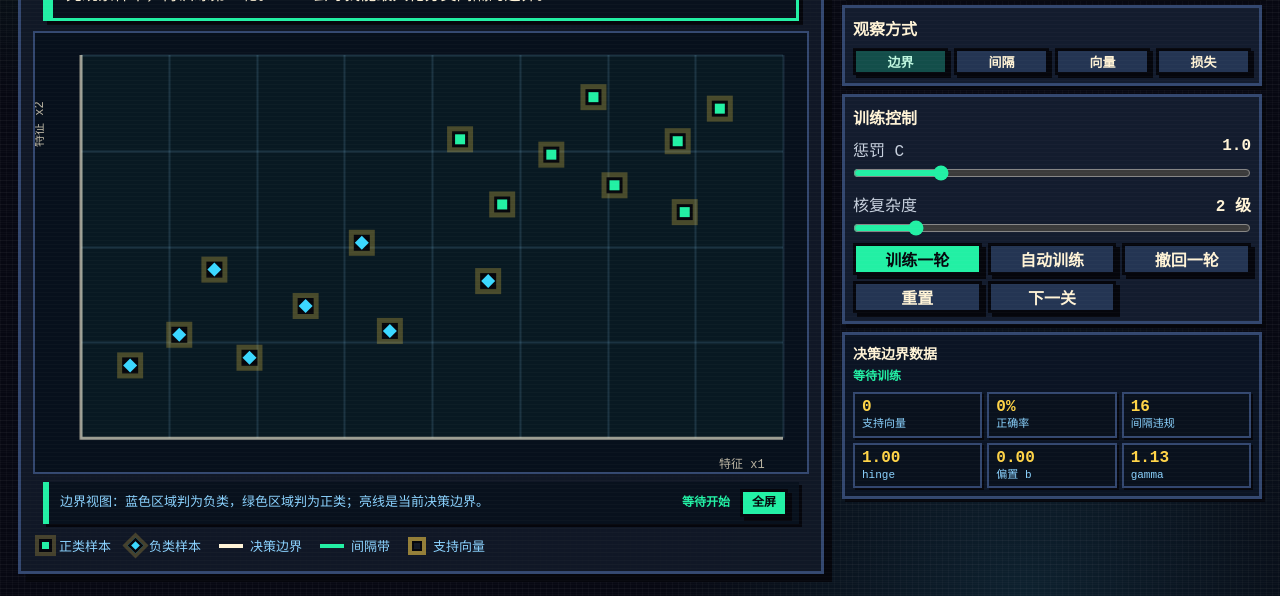
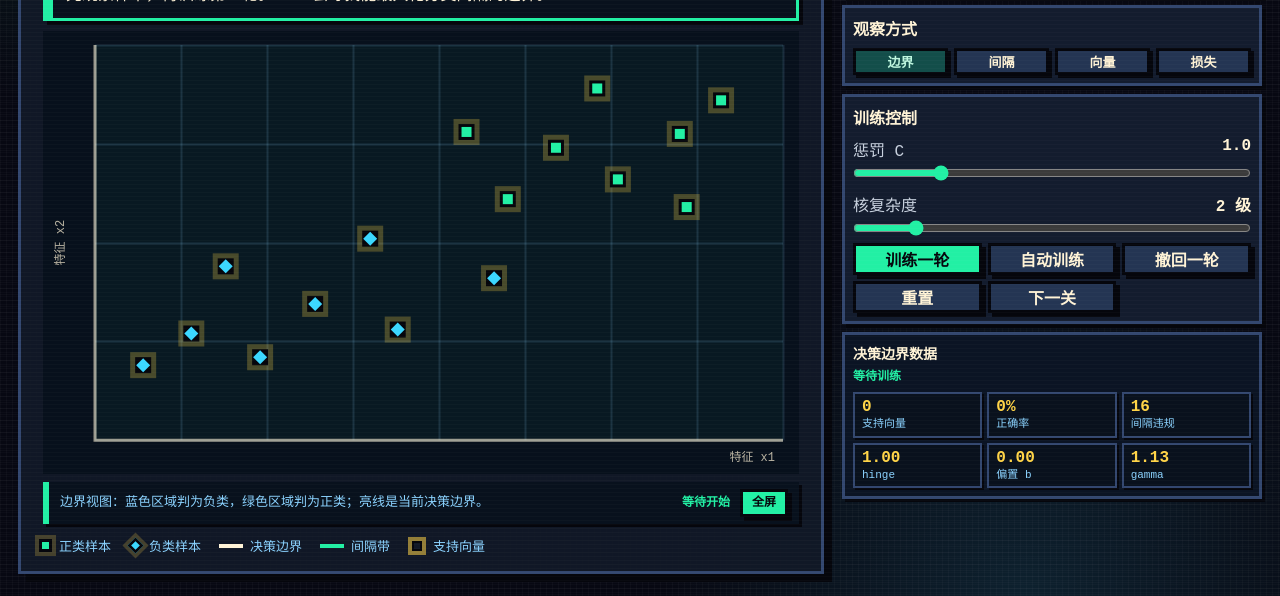
Before and after one commit to GHOST-AKU/gbm-gradient-game, a plain HTML site: page svm.html in a window 1280 px wide. Shown: the part 204-800 px from the top of the page. Drawn offline with Linux system fonts and the light colour scheme.

Commit message:
Tighten SVM chart and note rotation

```diff
--- a/styles.css
+++ b/styles.css
@@ -629,9 +629,10 @@ button.secondary {
 }
 
 .svm-page .canvas-wrap {
-  margin: 0 12px;
-  border-width: 2px;
-  box-shadow: inset 0 0 0 2px #05060c;
+  margin: 0 22px;
+  border: 0;
+  background: #07101c;
+  box-shadow: none;
 }
 
 .svm-page .mission-card p {
--- a/svm.html
+++ b/svm.html
@@ -5,7 +5,7 @@
     <meta name="viewport" content="width=device-width, initial-scale=1.0" />
     <title>SVM 最大间隔训练场</title>
     <link rel="icon" href="data:," />
-    <link rel="stylesheet" href="./styles.css?v=20" />
+    <link rel="stylesheet" href="./styles.css?v=21" />
   </head>
   <body class="svm-page">
     <nav class="lab-switch" aria-label="切换训练场">
@@ -135,6 +135,6 @@
       </div>
     </section>
 
-    <script src="./svm.js?v=20"></script>
+    <script src="./svm.js?v=21"></script>
   </body>
 </html>
--- a/svm.js
+++ b/svm.js
@@ -122,6 +122,10 @@ function makePoints(level) {
 }
 
 function latestMessages() {
+  if (state?.completedRound !== null) {
+    const level = levels[currentLevel];
+    return [`通关！目标间隔得分 ${level.target.toFixed(2)}，你在第 ${state.completedRound} 轮达成。`];
+  }
   const messages = [];
   if (state?.logEntries?.length) messages.push(state.logEntries[0]);
   if (latestStatus) messages.push(latestStatus);
@@ -130,18 +134,20 @@ function latestMessages() {
   return [...new Set(messages)];
 }
 
-function showLatestMessage(message) {
+function showLatestMessage(message, animate = false) {
   latestText.textContent = message;
   latestText.classList.remove("is-rolling");
-  void latestText.offsetWidth;
-  latestText.classList.add("is-rolling");
+  if (animate) {
+    void latestText.offsetWidth;
+    latestText.classList.add("is-rolling");
+  }
 }
 
 function updateLatestTicker(reset = false) {
   const messages = latestMessages();
   if (reset) latestTickerIndex = 0;
   latestTickerIndex %= messages.length;
-  showLatestMessage(messages[latestTickerIndex]);
+  showLatestMessage(messages[latestTickerIndex], false);
 
   if (latestTicker) {
     clearInterval(latestTicker);
@@ -151,7 +157,7 @@ function updateLatestTicker(reset = false) {
     latestTicker = setInterval(() => {
       const nextMessages = latestMessages();
       latestTickerIndex = (latestTickerIndex + 1) % nextMessages.length;
-      showLatestMessage(nextMessages[latestTickerIndex]);
+      showLatestMessage(nextMessages[latestTickerIndex], true);
     }, 3000);
   }
 }
@@ -491,10 +497,10 @@ function fitCanvas() {
 function chartBounds() {
   const rect = canvas.getBoundingClientRect();
   const isSmall = rect.width < 560;
-  const left = isSmall ? 36 : 46;
-  const right = isSmall ? rect.width - 14 : rect.width - 24;
-  const top = isSmall ? 18 : 22;
-  const bottom = isSmall ? rect.height - 30 : rect.height - 34;
+  const left = isSmall ? 38 : 52;
+  const right = isSmall ? rect.width - 10 : rect.width - 16;
+  const top = isSmall ? 10 : 14;
+  const bottom = isSmall ? rect.height - 28 : rect.height - 34;
   return { left, right, top, bottom, width: right - left, height: bottom - top };
 }
 
@@ -569,9 +575,13 @@ function drawAxes(bounds, view) {
   ctx.lineTo(bounds.right, bounds.bottom);
   ctx.stroke();
   ctx.font = "12px Courier New, Microsoft YaHei, monospace";
-  ctx.fillText(view === "loss" ? "训练轮次" : "特征 x1", bounds.right - 64, bounds.bottom + 30);
+  ctx.textAlign = "right";
+  ctx.textBaseline = "bottom";
+  ctx.fillText(view === "loss" ? "训练轮次" : "特征 x1", bounds.right - 8, bounds.bottom + 24);
   ctx.save();
-  ctx.translate(bounds.left - 38, bounds.top + 92);
+  ctx.textAlign = "center";
+  ctx.textBaseline = "middle";
+  ctx.translate(bounds.left - 34, bounds.top + bounds.height / 2);
   ctx.rotate(-Math.PI / 2);
   ctx.fillText(view === "loss" ? "目标函数" : "特征 x2", 0, 0);
   ctx.restore();
```
